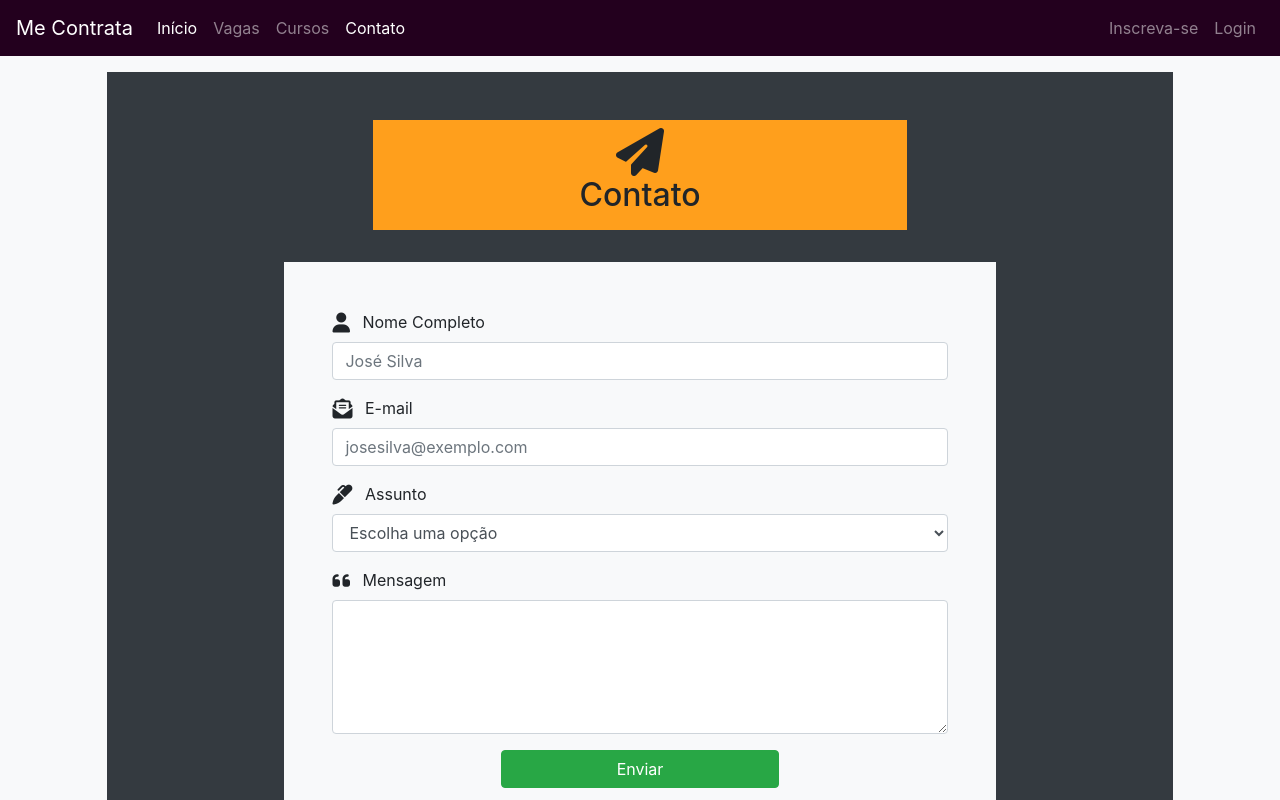
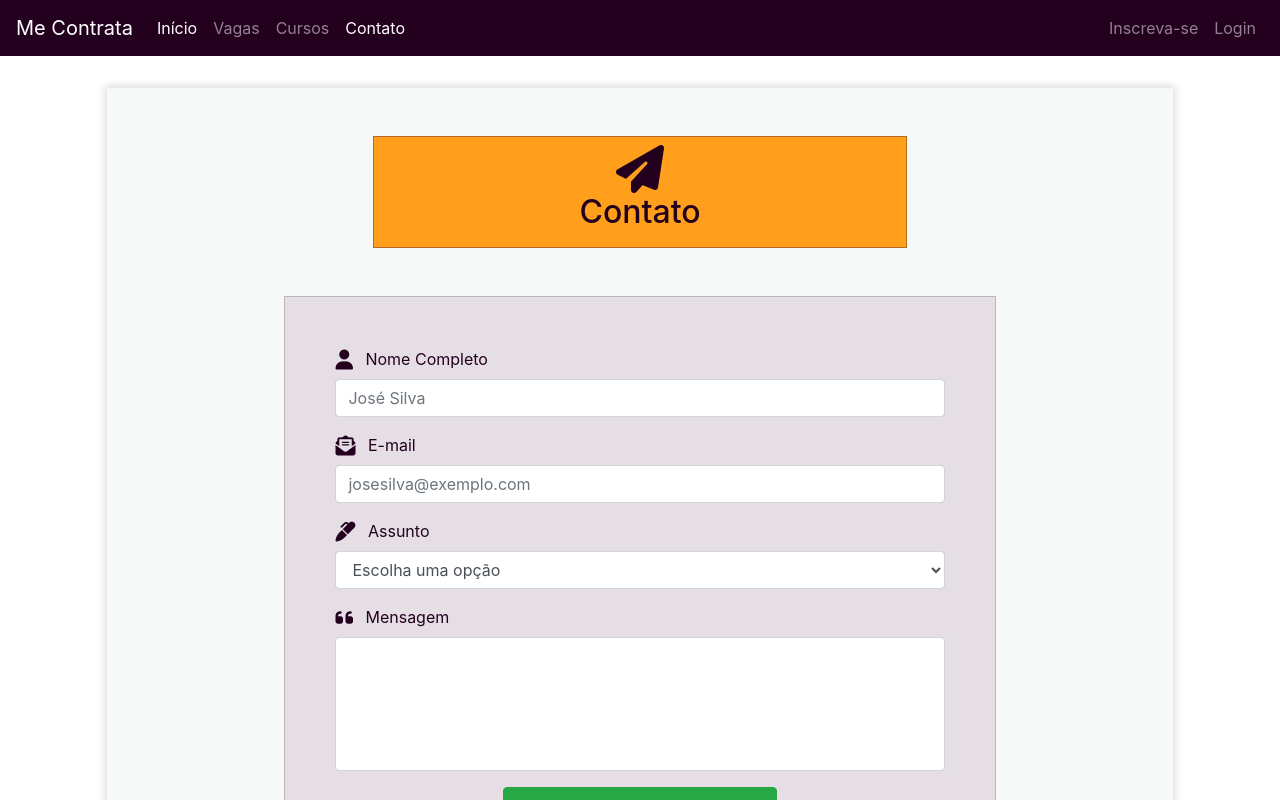
Before and after one commit to PedroSalvino/projeto-me-contrata-2021, an Angular app: page /contato in a window 1280 px wide. Shown: the top 800 px of the page. Built offline with nearby package versions, Linux system fonts and the light colour scheme.

Commit message:
3 files modified

```diff
--- a/src/app/contato/contato.component.css
+++ b/src/app/contato/contato.component.css
@@ -0,0 +1,14 @@
+.formulario {
+  border: 1px solid rgba(5, 5, 5, 0.2);
+  padding: 50px;
+  background-color: rgba(156, 122, 151, 0.2);
+}
+
+.shadow {
+  -webkit-box-shadow: 0px 0px 8px 2px rgba(33, 8, 26, 0.15) !important;
+  box-shadow: 0px 0px 8px 2px rgba(33, 8, 26, 0.15) !important;
+}
+
+.tag-title {
+  border: 0.1px solid #23001e55;
+}
--- a/src/app/contato/contato.component.html
+++ b/src/app/contato/contato.component.html
@@ -1,16 +1,16 @@
-<div class="container-fluid bg-light">
+<div class="container-fluid">
   <div class="row py-3">
-    <div class="col-md-10 mx-auto bg-dark">
+    <div class="col-md-10 mx-auto bg-claro my-3 shadow">
       <div class="row pt-5 pb-3">
-        <div class="col-md-6 mx-auto text-center bg-alerta py-2">
-          <i class="fas fa-paper-plane fa-3x"></i>
-          <h1 class="h2">Contato</h1>
+        <div class="col-md-6 mx-auto text-center bg-alerta py-2 tag-title">
+          <i class="fas fa-paper-plane fa-3x text-escuro"></i>
+          <h1 class="h2 text-escuro">Contato</h1>
         </div>
       </div>
-      <div class="row py-3">
-        <div class="col-md-8 mx-auto bg-light py-5 px-5">
-          <div class="form-group">
-            <label class="input-label" for="">
+      <div class="row py-3 my-3">
+        <div class="col-md-8 mx-auto formulario">
+          <div class="form-group text-escuro mb-2">
+            <label class="input-label" for="username">
               <span class="mr-2"><i class="fas fa-user fa-lg"></i></span>
               Nome Completo
             </label>
@@ -25,8 +25,8 @@
               required
             />
           </div>
-          <div class="form-group">
-            <label class="input-label" for="">
+          <div class="form-group text-escuro my-3">
+            <label class="input-label" for="useremail">
               <span class="mr-2"
                 ><i class="fas fa-envelope-open-text fa-lg"></i
               ></span>
@@ -43,8 +43,8 @@
               required
             />
           </div>
-          <div class="form-group">
-            <label class="input-label" for="">
+          <div class="form-group text-escuro my-3">
+            <label class="input-label" for="usersubject">
               <span class="mr-2"><i class="fas fa-marker fa-lg"></i></span>
               Assunto
             </label>
@@ -61,8 +61,8 @@
               <option value="1">Sugestão</option>
             </select>
           </div>
-          <div class="form-group">
-            <label class="input-label" for="">
+          <div class="form-group text-escuro my-3">
+            <label class="input-label" for="usertext">
               <span class="mr-2"><i class="fas fa-quote-left fa-lg"></i></span>
               Mensagem
             </label>
--- a/src/styles.css
+++ b/src/styles.css
@@ -12,6 +12,11 @@
 }
 .bg-darker {
   background-color: #140011;
+}
+
+.shadow {
+  -webkit-box-shadow: 5px 6px 15px -4px #000000;
+  box-shadow: 5px 6px 15px -4px #000000;
 }
 
 .text-escuro {
@@ -34,3 +39,7 @@ ul {
 .click-modal {
   cursor: pointer;
 }
+
+textarea {
+  resize: none;
+}
```
